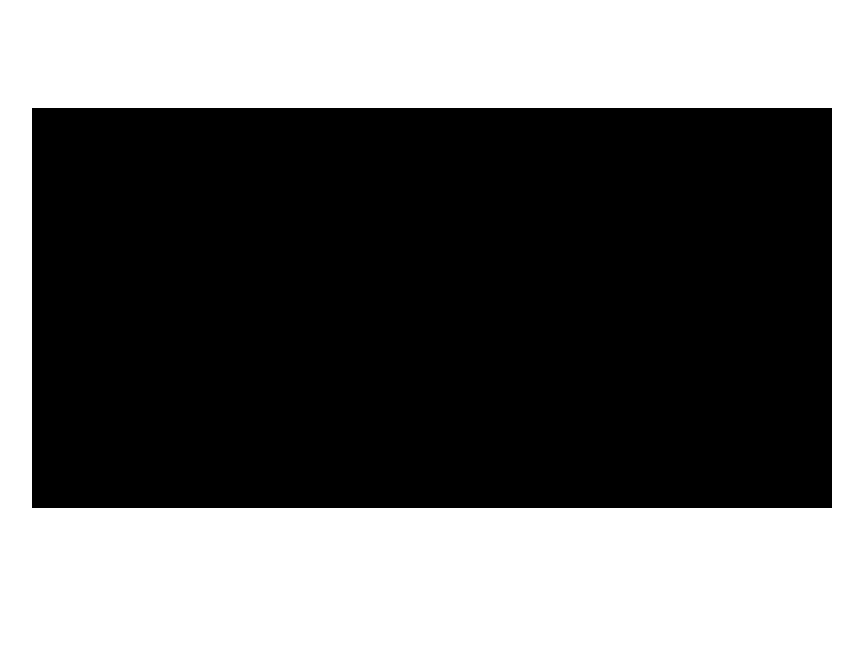
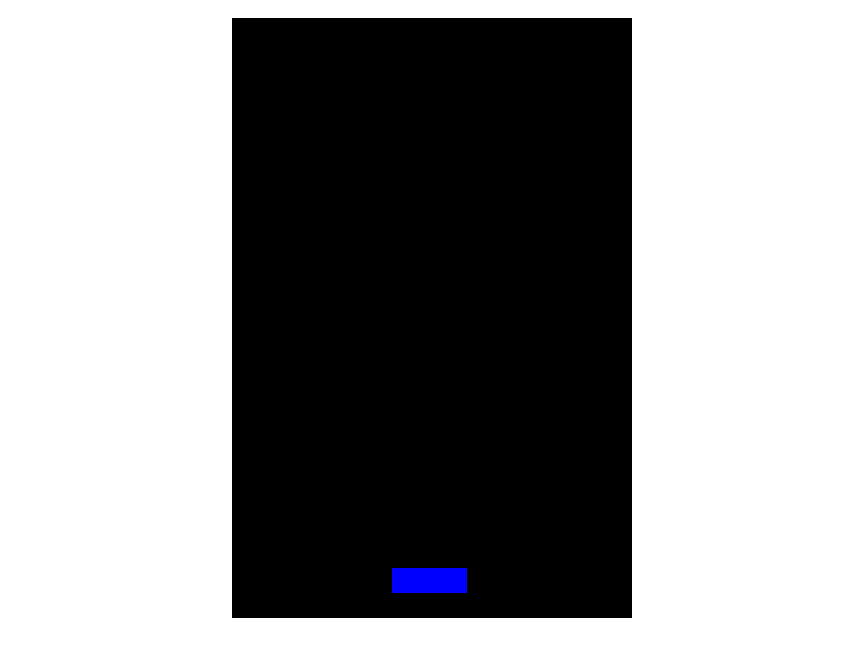
Before and after one commit to alekinho081/provaPratica, a plain HTML site: page index.html in a window 1280 px wide. Shown: the whole page, without its empty margins (208-1071 px from the left). Drawn offline with Linux system fonts and the light colour scheme.

Commit message:
Mudança no tamanho do canvas. Classe Personagem criada com o método de andar completo e método de verificarColisão ainda em desenvolvimento, remoção do método atualizar da classe Entidade.

```diff
--- a/index.html
+++ b/index.html
@@ -4,7 +4,9 @@
     <meta charset="UTF-8">
     <meta name="viewport" content="width=device-width, initial-scale=1.0">
     <title>Document</title>
+
 </head>
+
 <body>
     <style>
         body{
@@ -13,11 +15,11 @@
             justify-content: center;
         }
         canvas{
-            margin-top: 100px;
+            margin-top: 10px;
             background-color: black;
         }
     </style>
-    <canvas id="game" width="800" height="400"></canvas>
+    <canvas id="game" width="400" height="600"></canvas>
 
 </body>
 </html>
--- a/script.js
+++ b/script.js
@@ -1,18 +1,74 @@
 const canvas = document.getElementById('game');
 const ctx = canvas.getContext('2d');
 
+addEventListener('keydown', (e) => {
+    if (e.key === 'd') {
+        personagem.andando = true;
+        personagem.direcao = 1;
+    } else if (e.key === 'a') {
+        personagem.andando = true;
+        personagem.direcao = -1;
+    }
+});
+
+addEventListener('keyup', (e) => {
+    if (e.key === 'd' || e.key === 'a') {
+        personagem.andando = false;
+    }
+});
+
+
+
 class Entidade{
-    constructor(x,y, largura, altura){
+    constructor(x,y, largura, altura, cor){
         this.x = x
         this.y = y
         this.largura = largura
         this.altura = altura
+        this.cor = cor
     }
-    desenhar = function(cor){
-        ctx.fillStyle = cor
-        ctx.fillRect(this.x, this.y, this.largura, this.altura)
-    }
-    atualizar = function(){
-        console.log("Função de atualizar caso seja preciso")
+    desenhar = function(){
+        ctx.fillStyle = this.cor
+        ctx.fillRect(this.x, this.y, this.largura, this.altura);
     }
 }
+
+class Personagem extends Entidade{
+    #velocidadeX
+    constructor(x, y, largura, altura, cor){
+        super(x, y, largura, altura, cor)
+        this.#velocidadeX = 5
+        this.andando = false
+        this.direcao = 0
+    }
+    getvelocidadeX = function(){
+        return this.#velocidadeX
+    }
+
+    andar() {
+        if (this.andando) {
+            this.x += this.#velocidadeX * this.direcao;
+        }
+    }
+    verificaColisao = function(){
+        if(this.x >= canvas.width-this.largura){
+            this.x =canvas.width-this.largura
+        }else if(this.x <= 0){
+            this.x = 0
+        }
+    }
+}
+
+let personagem = new Personagem(canvas.width-240, canvas.height-50, 75, 25,'blue')
+
+function loop(){
+    ctx.clearRect(0,0,canvas.width,canvas.height)
+    personagem.desenhar()
+    personagem.andar()
+    personagem.verificaColisao()
+
+
+    requestAnimationFrame(loop)
+}
+
+loop()
```
